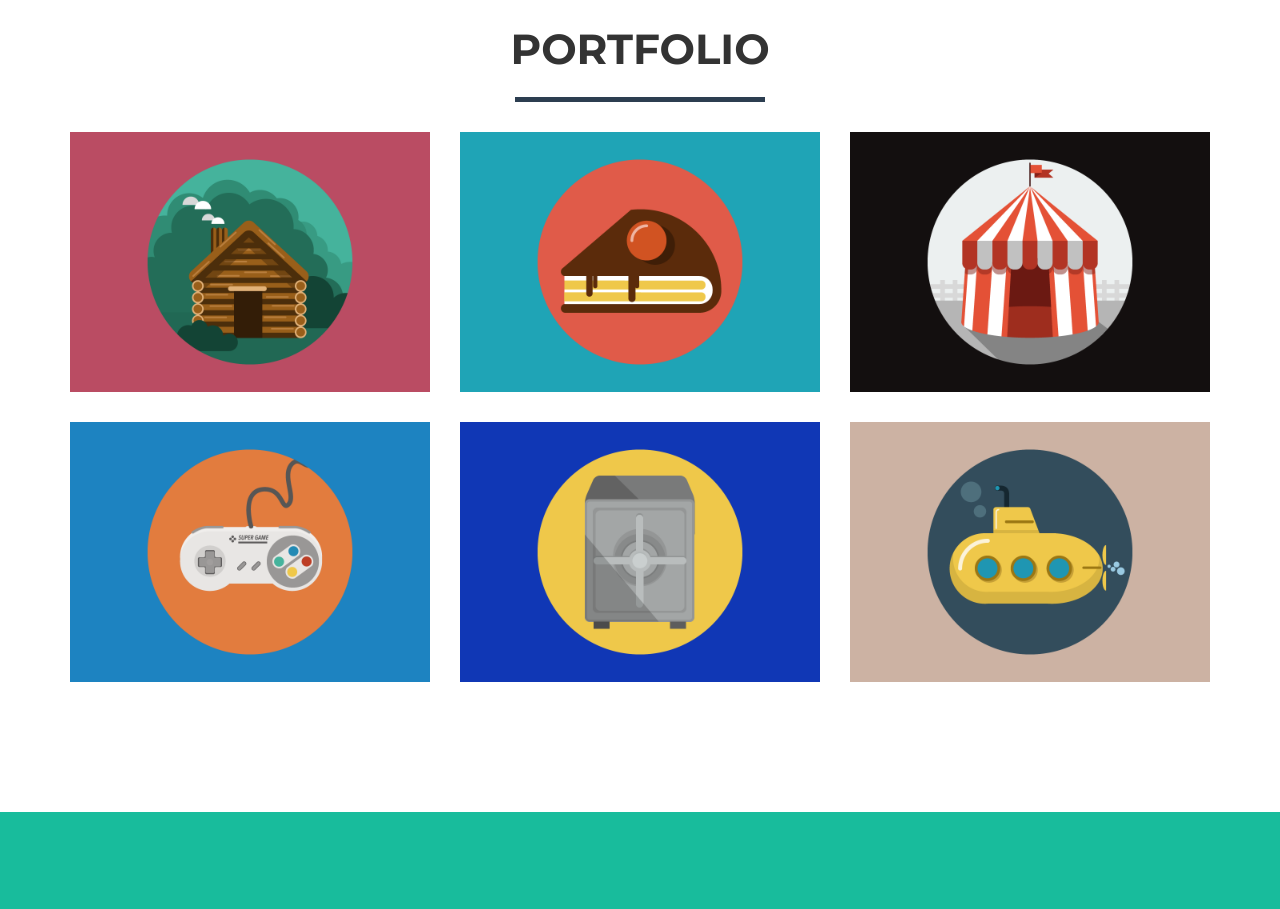
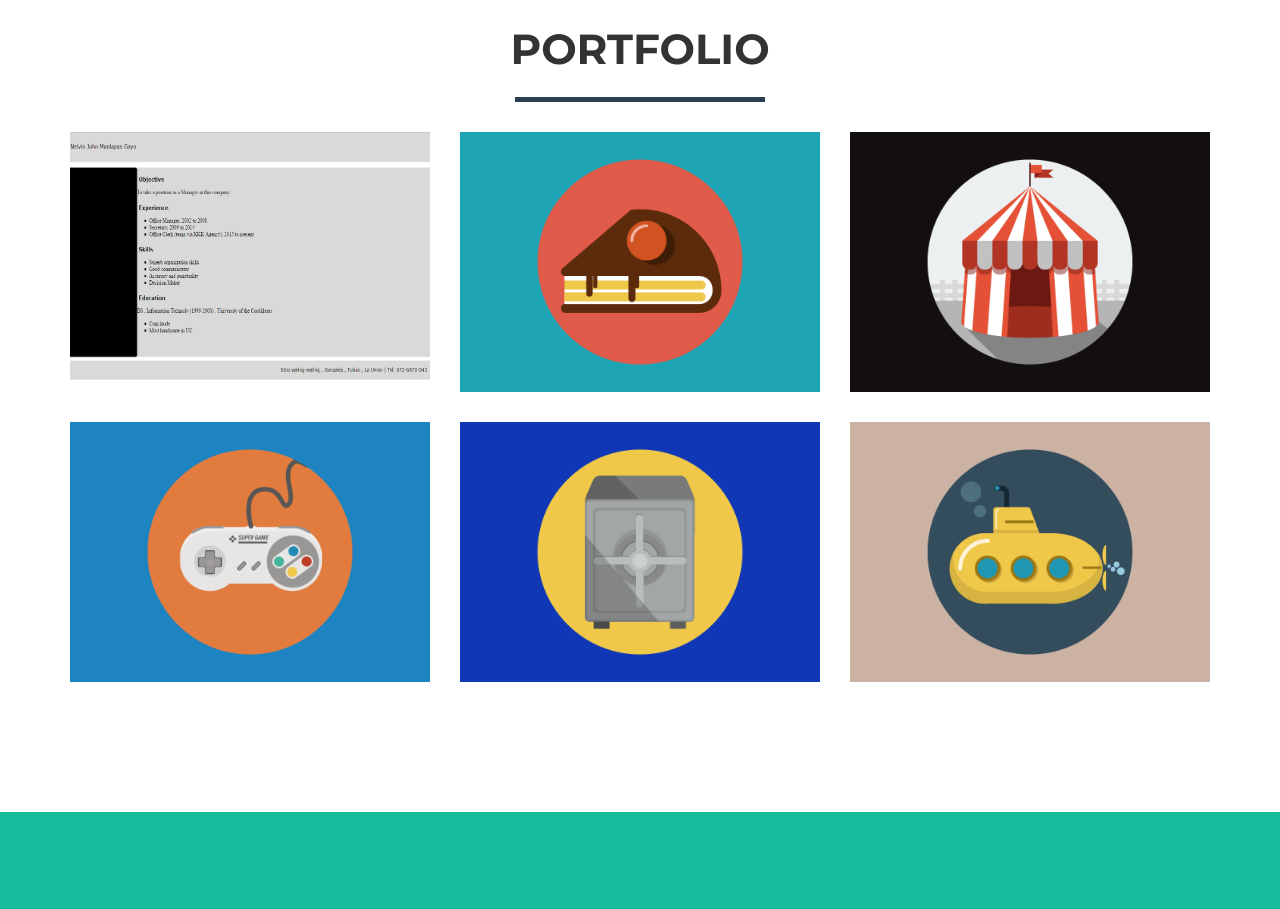
Before and after one commit to nelvingayo/nelvingayo.github.io, a website: page index.html in a window 1280 px wide. Shown: the part 840-1749 px from the top of the page. Drawn offline with nearby package versions, Linux system fonts and the light colour scheme.

Commit message:
Update index.html

```diff
--- a/index.html
+++ b/index.html
@@ -99,7 +99,7 @@
                                 <i class="fa fa-search-plus fa-3x"></i>
                             </div>
                         </div>
-                        <img src="img/portfolio/cabin.png" class="img-responsive" alt="">
+                        <img src="resume.png" class="img-responsive" alt="">
                     </a>
                 </div>
                 <div class="col-sm-4 portfolio-item">
```
